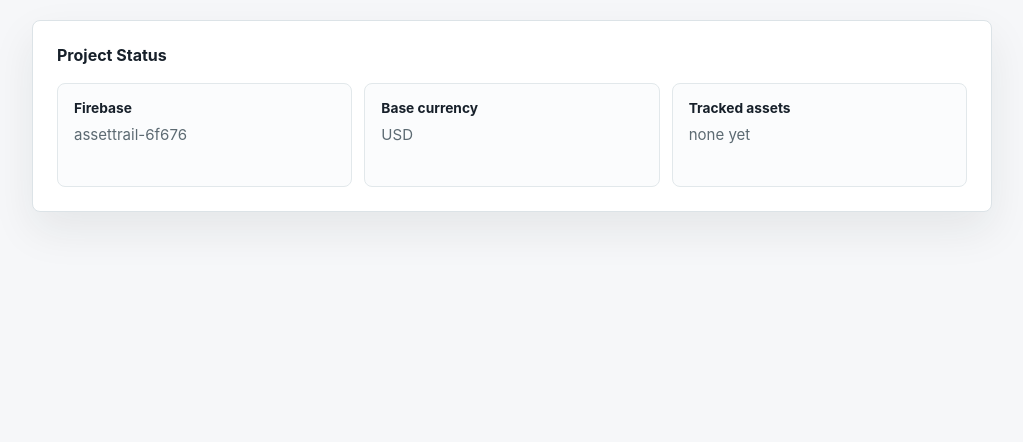
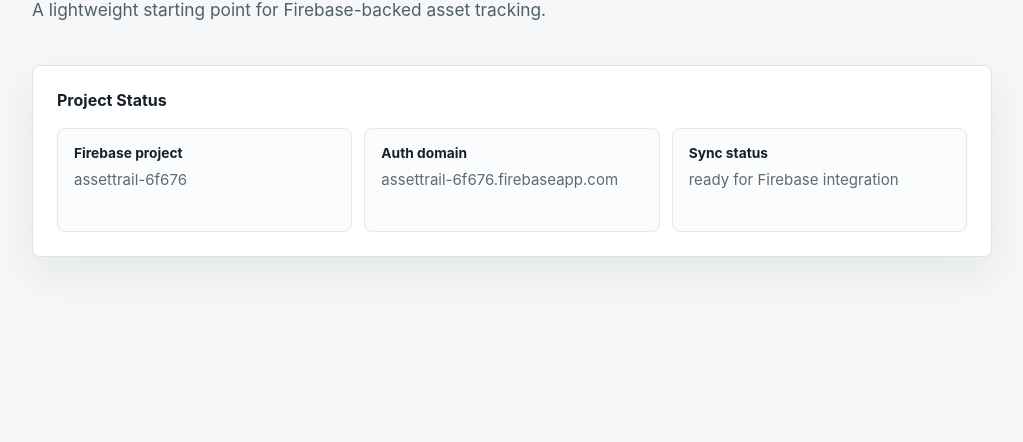
Before and after one commit to yjmoonn/assettrail, a plain HTML site: page index.html in a window 1280 px wide. Shown: the part 358-800 px from the top of the page, without its empty margins (128-1151 px from the left). Drawn offline with Linux system fonts and the light colour scheme.

Commit message:
Stabilize app shell

```diff
--- a/app.js
+++ b/app.js
@@ -1,13 +1,19 @@
 (function () {
   const app = document.querySelector("#app");
-  const firebaseProjectId = window.assetTrailFirebase?.projectId || "not configured";
-  const baseCurrency = window.assetTrailPrices?.baseCurrency || "USD";
-  const trackedAssets = window.assetTrailPrices?.trackedAssets || [];
+
+  if (!app) {
+    return;
+  }
+
+  const firebaseConfig = window.assetTrailFirebase || {};
+  const firebaseProjectId = firebaseConfig.projectId || "not configured";
+  const firebaseAuthDomain = firebaseConfig.authDomain || "not configured";
+  const hasFirebaseConfig = Boolean(firebaseConfig.apiKey && firebaseConfig.projectId);
 
   const items = [
-    ["Firebase", firebaseProjectId],
-    ["Base currency", baseCurrency],
-    ["Tracked assets", trackedAssets.length ? trackedAssets.join(", ") : "none yet"],
+    ["Firebase project", firebaseProjectId],
+    ["Auth domain", firebaseAuthDomain],
+    ["Sync status", hasFirebaseConfig ? "ready for Firebase integration" : "configuration needed"],
   ];
 
   app.innerHTML = items
--- a/index.html
+++ b/index.html
@@ -10,10 +10,9 @@
     <main class="app-shell">
       <section class="hero">
         <p class="eyebrow">AssetTrail</p>
-        <h1>Track assets with a clearer trail.</h1>
+        <h1>Track personal assets with a clearer trail.</h1>
         <p class="lede">
-          A lightweight starting point for asset inventory, price settings,
-          and Firebase-backed records.
+          A lightweight starting point for Firebase-backed asset tracking.
         </p>
       </section>
 
@@ -24,7 +23,6 @@
     </main>
 
     <script src="firebase-config.js"></script>
-    <script src="price-config.js"></script>
     <script src="app.js"></script>
   </body>
 </html>
--- a/price-config.js
+++ /dev/null
@@ -1,4 +0,0 @@
-window.assetTrailPrices = {
-  baseCurrency: "USD",
-  trackedAssets: [],
-};
```
